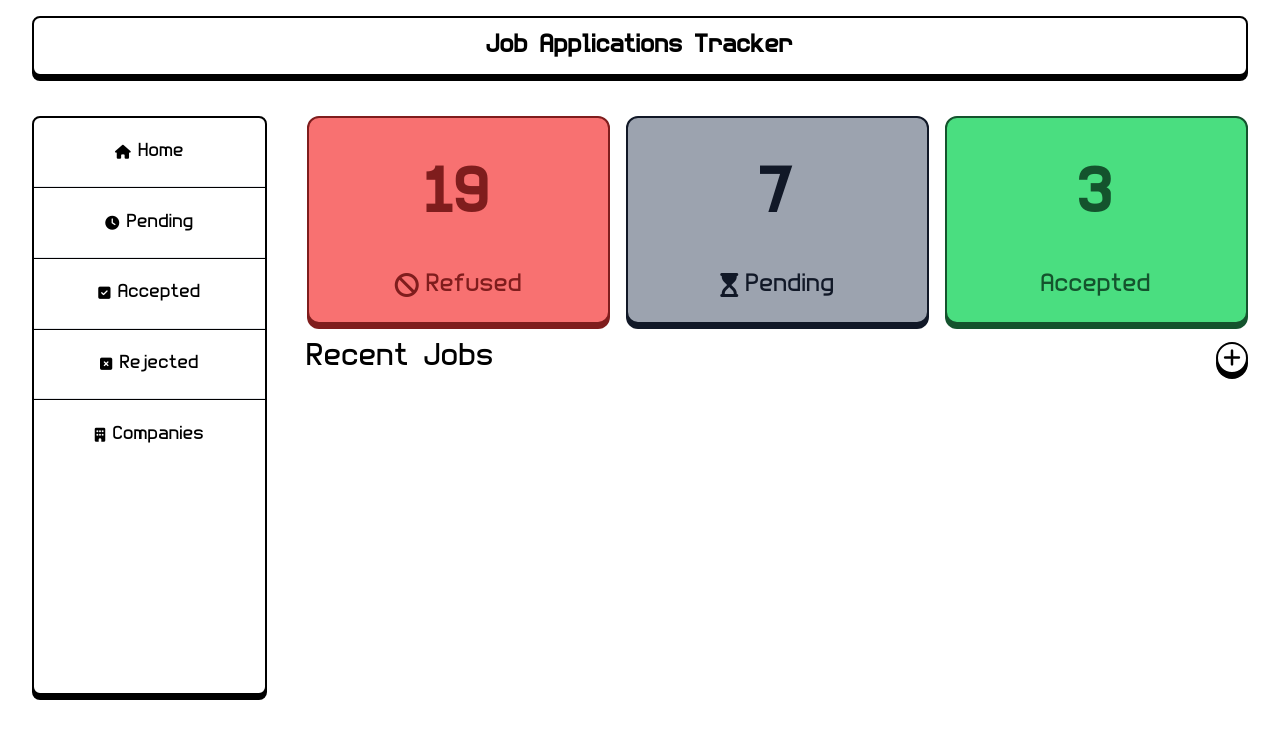
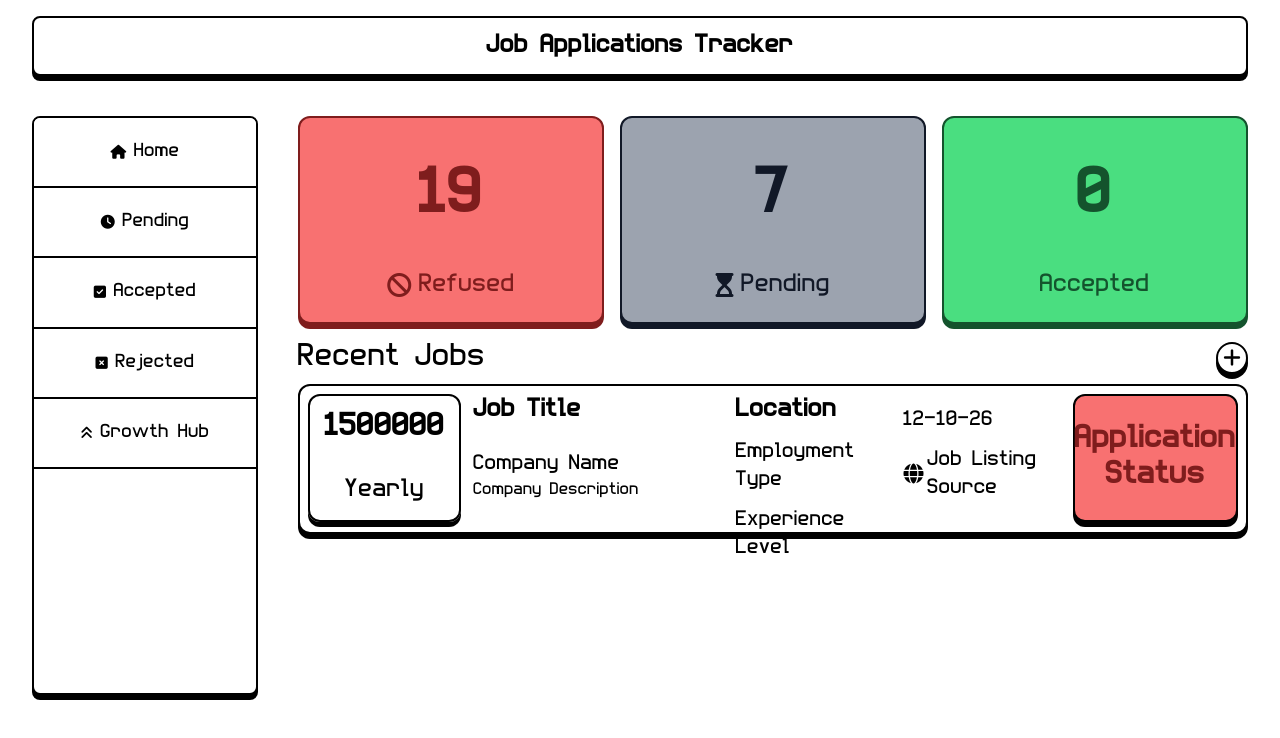
Before and after one commit to EyadMohamed919/job-application-tracker, a React (Create React App) app in the folder frontend/: page / in a window 1280 px wide. Shown: the top 738 px of the page. Built offline with nearby package versions, Linux system fonts and the light colour scheme; no server answers.

Commit message:
added dynamic jobs fetching

```diff
--- a/frontend/package.json
+++ b/frontend/package.json
@@ -3,7 +3,7 @@
   "version": "0.1.0",
   "private": true,
   "dependencies": {
-    "axios": "^1.9.0",
+    "axios": "^1.13.2",
     "cra-template": "1.2.0",
     "express": "^4.21.2",
     "mongodb": "^6.14.2",
--- a/frontend/src/App.css
+++ b/frontend/src/App.css
@@ -45,7 +45,7 @@
 }
 
 .job-card{
-  @apply w-full h-max flex bg-white shadow-bottom-black border-solid border-black border-2 rounded-xl p-2 mb-4;
+  @apply w-full h-[150px] flex bg-white shadow-bottom-black border-solid border-black border-2 rounded-xl p-2 mb-4;
 }
 
 .status-box{
--- a/frontend/src/Components/Home.jsx
+++ b/frontend/src/Components/Home.jsx
@@ -1,17 +1,52 @@
-import { useState } from "react";
+import { useEffect, useEffectEvent, useState } from "react";
+import axios from "axios";
 import React from "react";
 import JobForm from "./JobForm";
+import JobCard from "./JobCard";
 import StatusBar from "./StatusBar";
 
 function Home()
 {
     const [isVisible, setIsVisible] = useState(false);
+    const [noAccepted, setNoAccepted] = useState(0);
+
+    const jobPlaceholder = [{
+        title: "Job Title",
+        company: "Company Name",
+        companyDescription: "Company Description",
+        location: "Location",
+        employmentType: "Employment Type",
+        date: "12-10-26",
+        experience: "Experience Level",
+        source: "Job Listing Source",
+        status: "Application Status",
+        salary: {
+          amount: 1500000,
+          period: "Yearly",
+        },
+      }];
+
+    const [jobs, setJobs] = useState(jobPlaceholder)
+
+    useEffect(() => {
+
+        const fetchJobs = async()=>{
+            const response = await axios.get("http://localhost:5000/api/job");
+            const jobsData = response.data;
+            setJobs(jobsData);
+
+            const acceptedJobs = jobsData.filter(job => job.status == "Accepted");
+
+            setNoAccepted(acceptedJobs.length);
+        };
+
+        fetchJobs()
+    }, []);
 
     return(
         <div className="w-[80%] h-max m-auto mt-10 flex flex-col">
             <JobForm isVisible={isVisible} setIsVisible={setIsVisible}></JobForm>
-
-            <StatusBar></StatusBar>
+            <StatusBar noAccepted={noAccepted}></StatusBar>
             <div>
                 <div className="mt-4 mb-2 w-full h-fit flex justify-center items-center">
                     <h2 className="page-subtitle">Recent Jobs</h2>
@@ -20,9 +55,26 @@ function Home()
                     hover:bg-black hover:shadow-none hover:text-white transition-all duration-200">
                         <i class="fa-solid fa-plus m-auto flex justify-center items-center text-xl "></i>
                     </button>
-                </div>
 
 
+                </div>
+                <div className="overflow-y-scroll h-[320px]">
+                    {jobs && jobs.length > 0 ? jobs.map((job)=>{
+                        return(<JobCard
+                            jobTitle={job.title}
+                            companyName={job.company}
+                            companyDescription={job.companyDescription}
+                            location={job.location}
+                            employmentType={job.employmentType}
+                            date={job.date}
+                            experience={job.experience}
+                            source={job.source}
+                            status={job.status}
+                            salary={job.salary.amount}
+                            period={job.salary.period}
+                            ></JobCard>);
+                    }) : (<>No application found</>)}
+                </div>
 
 
             </div>
--- a/frontend/src/Components/JobCard.jsx
+++ b/frontend/src/Components/JobCard.jsx
@@ -1,35 +1,46 @@
-import React from 'react'
+import React, { useState } from 'react'
 
-function JobCard() {
+function JobCard({
+    jobTitle,
+    companyName,
+    companyDescription,
+    location,
+    employmentType,
+    date,
+    experience,
+    source,
+    status,
+    salary,
+    period
+}) {
 
 
   return (
     <div className="job-card">
         <div className="salary-box h-[100%]">
-            <h3 className="h-max text-3xl flex justify-center items-center font-bold m-auto">$120,000</h3>
-            <h3 className="h-max text-2xl flex justify-center items-center m-auto">per year</h3>
+            <h3 className="h-max text-3xl flex justify-center items-center font-bold m-auto">{salary}</h3>
+            <h3 className="h-max text-2xl flex justify-center items-center m-auto">{period}</h3>
 
         </div>
-        <div className="w-max h-max flex flex-col justify-items-start mr-14">
-            <h3 id="jobTitle" className="text-left text-2xl font-bold">Front End Developer</h3>
-            <h3 id="companyTitle" className="text-left text-xl mt-6">Dragons Bootcamp LLC</h3>
-            <p id="companyDescription" className="text-left">CTO services and software outsourcing</p>
+        <div className="min-w-1/3 w-[28%] h-max flex flex-col justify-items-start mr-14">
+            <h3 id="jobTitle" className="text-left text-2xl font-bold">{jobTitle}</h3>
+            <h3 id="companyTitle" className="text-left text-xl mt-6">{companyName}</h3>
+            <p id="companyDescription" className="text-left">{companyDescription}</p>
         </div>
 
-        <div className="w-max h-max flex flex-col justify-items-start mr-14">
-            <h3 id="jobType" className="text-left text-2xl font-bold">Remote</h3>
-            <h3 id="jobContract" className="text-left text-xl mt-3">Full-Time</h3>
-            <h3 id="jobLevel" className="text-left text-xl mt-3">Entry Level</h3>
+        <div className="h-max flex flex-col min-w-1/3 w-[12%] justify-items-start mr-14">
+            <h3 id="jobType" className="text-left text-2xl font-bold">{location}</h3>
+            <h3 id="jobContract" className="text-left text-xl mt-3">{employmentType}</h3>
+            <h3 id="jobLevel" className="text-left text-xl mt-3">{experience}</h3>
         </div>
 
         <div className="w-max h-max flex flex-col justify-items-start">
-            <h3 id="jobCountry" className="text-left text-2xl font-bold">United States</h3>
-            <h3 id="jobAppliedDate" className="text-left text-xl mt-3">12/30/2024</h3>
-            <a id="jobWebsite" href="#" className="text-left text-xl mt-3">Wuzzuf.com</a>
+            <h3 id="jobAppliedDate" className="text-left text-xl mt-3">{date}</h3>
+            <a id="jobWebsite" href={source} className="flex-row w-fit flex justify-center items-center text-left text-xl mt-3"><i class="m-auto mr-1 w-fit fa-solid fa-globe"></i>{source}</a>
         </div>
 
         <div className="status-box h-[100%] bg-red-400 border-red-900 m-auto mr-0">
-            <h3 className="h-max text-3xl flex justify-center items-center font-bold m-auto text-red-900">Rejected</h3>
+            <h3 className="h-max text-3xl flex justify-center items-center font-bold m-auto text-red-900">{status}</h3>
         </div>
     </div>
   )
--- a/frontend/src/Components/JobForm.js
+++ b/frontend/src/Components/JobForm.jsx
@@ -16,8 +16,6 @@ function JobForm({isVisible, setIsVisible}) {
     amount: "",
     period: "per year",
   });
-
-
 
 
   useEffect(() => {
@@ -212,7 +210,7 @@ function JobForm({isVisible, setIsVisible}) {
             className="form-input-box"
           >
             <option value="Pending">Pending</option>
-            <option value="Approved">Approved</option>
+            <option value="Accepted">Approved</option>
             <option value="Rejected">Rejected</option>
           </select>
         </div>
--- a/frontend/src/Components/SideBar.js
+++ /dev/null
@@ -1,20 +0,0 @@
-import React from "react";
-
-function SideBar()
-{
-    return(
-        <div className="w-[20%] h-[80%] bg-white pb-56 m-auto mt-10 mr-10 ml-0 border-black shadow-bottom-black border-2 border-solid rounded-lg flex flex-col justify-center items-center">
-            <a href="#" className="flex m-auto w-full h-max flex-grow justify-center items-center text-lg text-black font-thin"><i class="fa-solid fa-house w-max text-sm flex justify-center items-center text-black m-auto ml-0 mr-2"></i>Home</a>
-            <hr className="h-0.5 w-full bg-black"></hr>
-            <a href="#" className="flex m-auto w-full h-max flex-grow justify-center items-center text-lg text-black font-thin"><i class="fa-solid fa-clock w-max text-sm flex justify-center items-center text-black m-auto ml-0 mr-2"></i>Pending</a>
-            <hr className="h-0.5 w-full bg-black"></hr>
-            <a href="#" className="flex m-auto w-full h-max flex-grow justify-center items-center text-lg text-black font-thin"><i class="fa-solid fa-square-check w-max text-sm flex justify-center items-center text-black m-auto ml-0 mr-2"></i>Accepted</a>
-            <hr className="h-0.5 w-full bg-black"></hr>
-            <a href="#" className="flex m-auto w-full h-max flex-grow justify-center items-center text-lg text-black font-thin"><i class="fa-solid fa-square-xmark w-max text-sm flex justify-center items-center text-black m-auto ml-0 mr-2"></i>Rejected</a>
-            <hr className="h-0.5 w-full bg-black"></hr>
-            <a href="#" className="flex m-auto w-full h-max flex-grow justify-center items-center text-lg text-black font-thin"><i class="fa-solid fa-building w-max text-sm flex justify-center items-center text-black m-auto ml-0 mr-2"></i>Companies</a>
-        </div>
-    );
-}
-
-export default SideBar;
--- /dev/null
+++ b/frontend/src/Components/SideBar.jsx
@@ -0,0 +1,35 @@
+import React from "react";
+
+function SideBar()
+{
+    return(
+        <div className="w-[20%] h-[80%] bg-white pb-56 m-auto mt-10 mr-10 ml-0 border-black overflow-hidden shadow-bottom-black border-2 border-solid rounded-lg flex flex-col justify-center items-center">
+            <a href="#" className="flex m-auto w-full
+            h-8 transition-all duration-200 bg-white hover:bg-black hover:text-white
+            border-b-2 border-b-solid border-b-black
+            flex-grow justify-center items-center text-lg text-black font-thin"><i class="fa-solid fa-house w-max text-sm flex justify-center items-center m-auto ml-0 mr-2"></i>Home</a>
+
+            <a href="#" className="flex m-auto w-full
+            h-8 transition-all duration-200 bg-white hover:bg-gray-400 hover:text-gray-900
+            border-b-2 border-b-solid border-b-black
+            flex-grow justify-center items-center text-lg text-black font-thin"><i class="fa-solid fa-clock w-max text-sm flex justify-center items-center m-auto ml-0 mr-2"></i>Pending</a>
+
+            <a href="#" className="flex m-auto w-full
+            h-8 transition-all duration-200 bg-white hover:bg-green-400 hover:text-green-900
+            border-b-2 border-b-solid border-b-black
+            flex-grow justify-center items-center text-lg text-black font-thin"><i class="fa-solid fa-square-check w-max text-sm flex justify-center items-center m-auto ml-0 mr-2"></i>Accepted</a>
+
+            <a href="#" className="flex m-auto w-full
+            h-8 transition-all duration-200 bg-white hover:bg-red-400 hover:text-red-900
+            border-b-2 border-b-solid border-b-black
+            flex-grow justify-center items-center text-lg text-black font-thin"><i class="fa-solid fa-square-xmark w-max text-sm flex justify-center items-center m-auto ml-0 mr-2"></i>Rejected</a>
+
+            <a href="#" className="flex m-auto w-full
+            h-8 transition-all duration-200 bg-white hover:bg-yellow-400 hover:text-yellow-900
+            border-b-2 border-b-solid border-b-black
+            flex-grow justify-center items-center text-lg text-black font-thin"><i class="fa-solid fa-angles-up w-max text-sm flex justify-center items-center m-auto ml-0 mr-2"></i>Growth Hub</a>
+        </div>
+    );
+}
+
+export default SideBar;
--- a/frontend/src/Components/StatusBar.jsx
+++ b/frontend/src/Components/StatusBar.jsx
@@ -1,7 +1,7 @@
 import { useEffect, useState } from "react"
 import React from 'react'
 
-function StatusBar() {
+function StatusBar({noAccepted}) {
 
     const icons = [
         "fa-solid fa-hourglass-start",
@@ -36,7 +36,7 @@ function StatusBar() {
             </h3>
         </div>
         <div className="number-box shadow-bottom-green ml-2 mr-0 text-green-900 bg-green-400 border-green-900">
-            <h3 className="h-max pt-7 text-6xl flex justify-center items-center font-bold m-auto">3</h3>
+            <h3 className="h-max pt-7 text-6xl flex justify-center items-center font-bold m-auto">{noAccepted}</h3>
             <h3 className="h-max text-2xl flex justify-center items-center m-auto">Accepted</h3>
         </div>
     </div>
```
Also changed, not shown: 2 other files (tests, documents, lock files or other folders).
